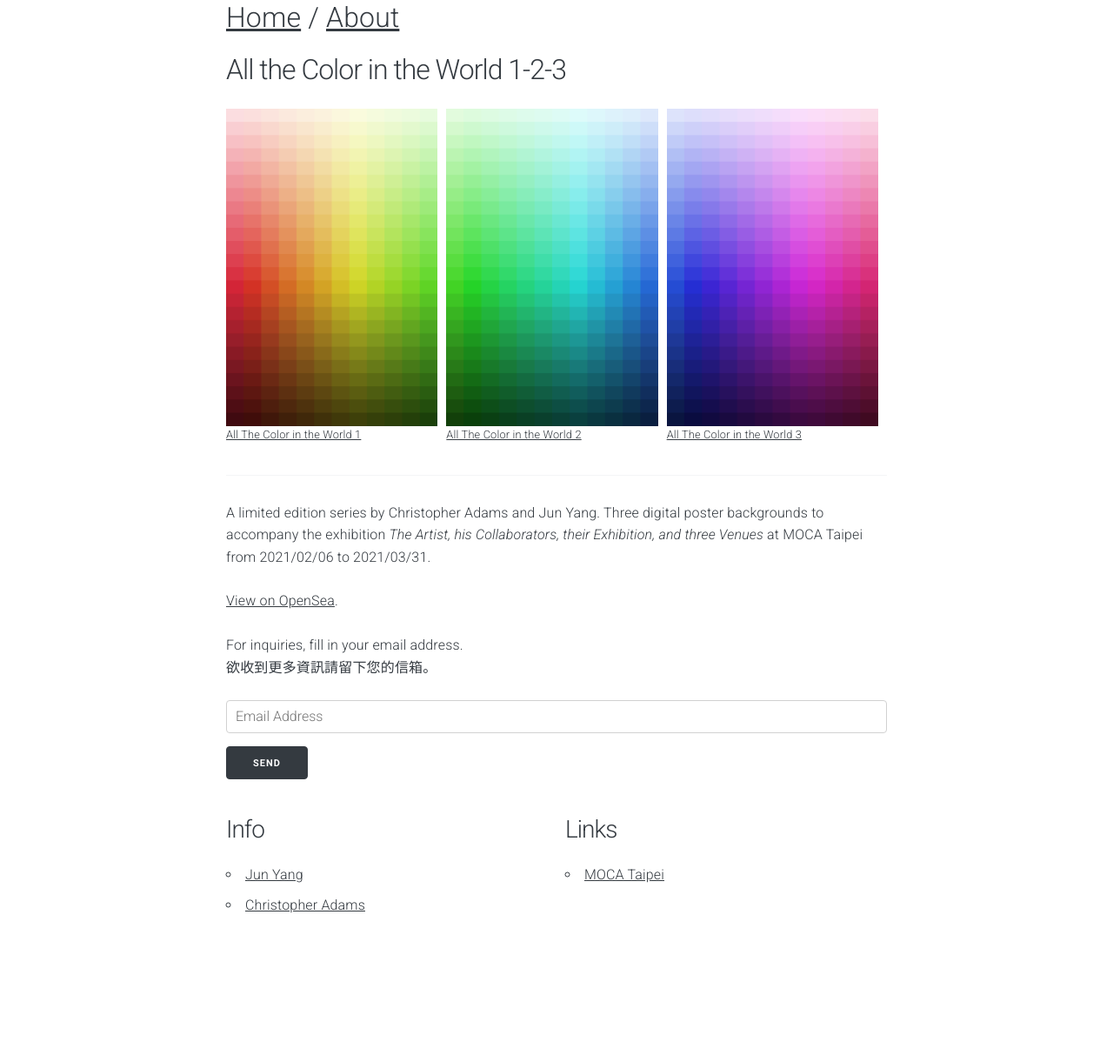
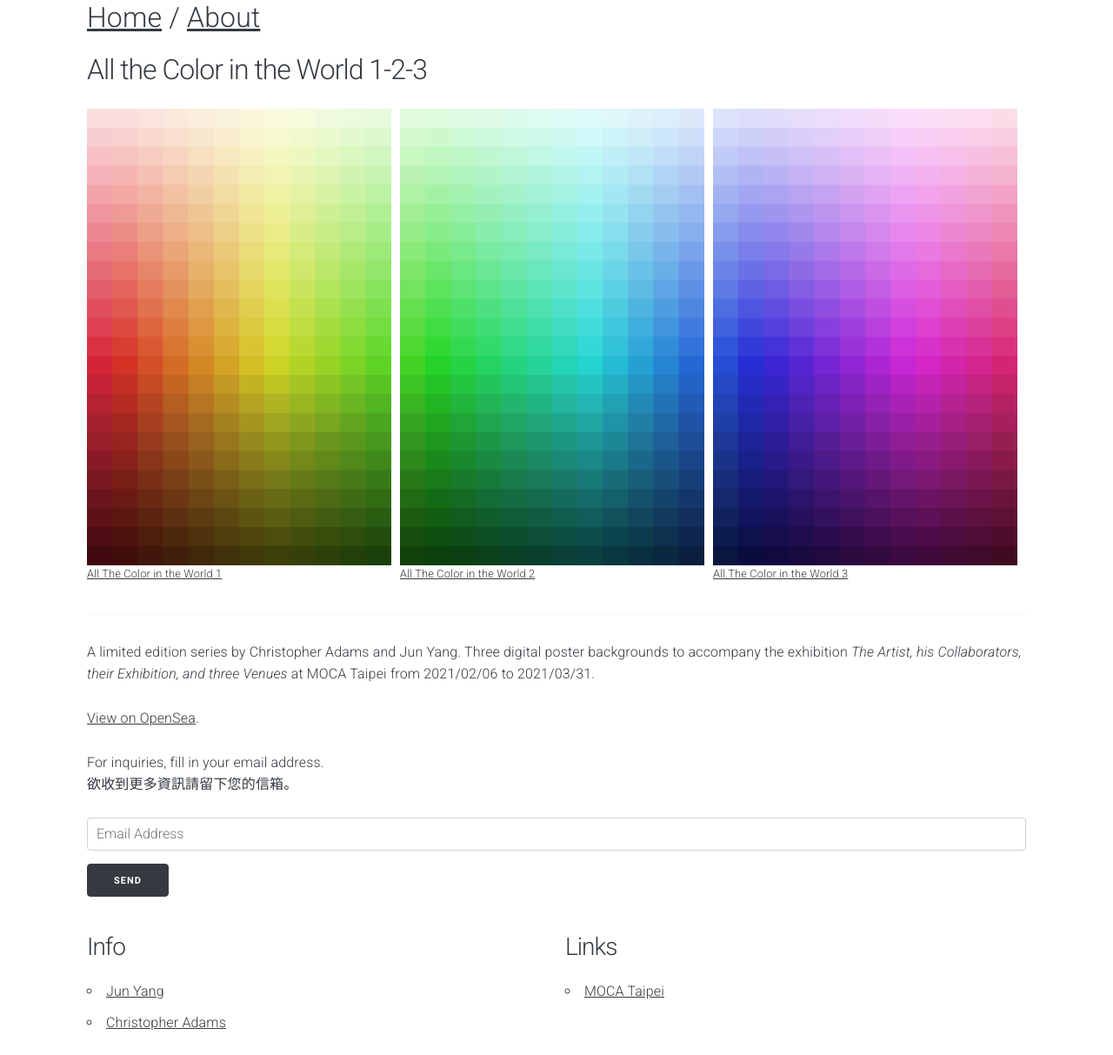
Before and after one commit to aparallax/allthecolorintheworld, a Jekyll site: the page built from index.html, in a window 1280 px wide. Shown: the whole page at 87% size. Built offline with Jekyll 4.4.1, drawn with Linux system fonts in a browser that asks for light colours; before the commit the page ends 1079 px from its top, so only the background shows below that.

Commit message:
Use default max-width from Milligram

```diff
--- a/_sass/main.scss
+++ b/_sass/main.scss
@@ -27,7 +27,6 @@ input[type="submit"] {
 
 .container{
   margin: 0 auto;
-  max-width: 80.0rem;
   padding: 0 2.0rem;
   position: relative;
   width: 100%
```
